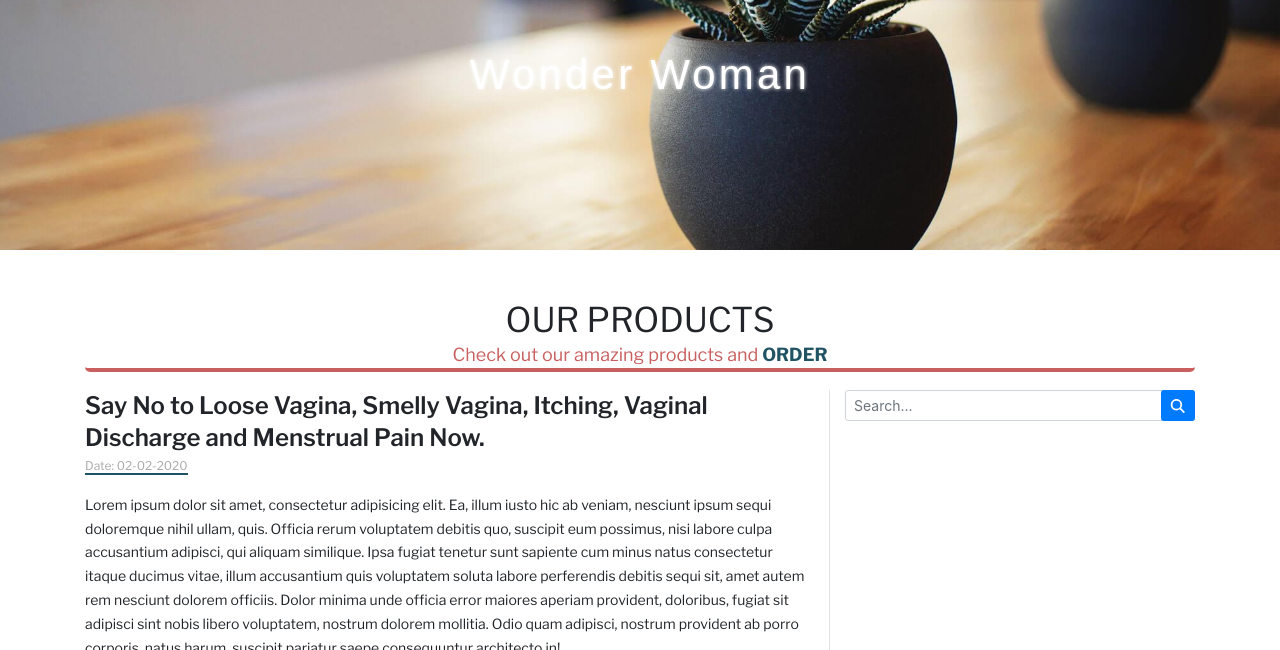
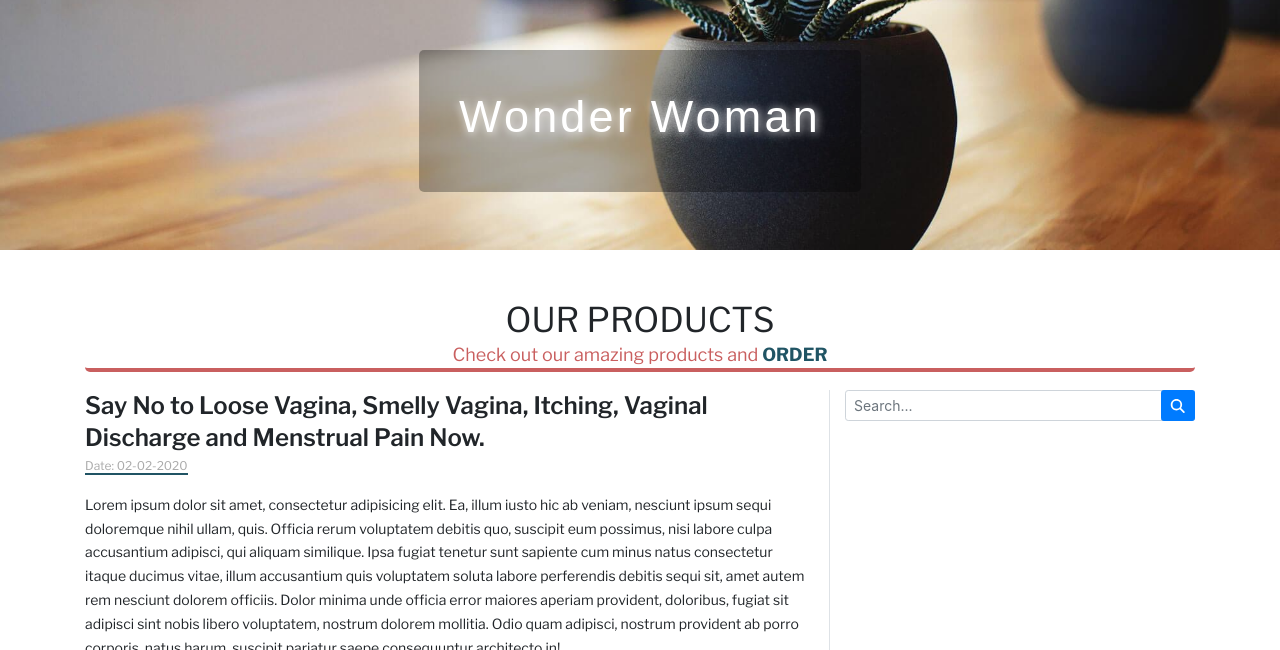
Before and after one commit to Yasholma/perfect-african-woman, a plain HTML site: page main.html in a window 1280 px wide. Shown: the part 150-800 px from the top of the page. Drawn offline with nearby package versions, Linux system fonts and the light colour scheme; a web font is replaced by a local one.

Commit message:
Update custom.css

```diff
--- a/assets/css/custom.css
+++ b/assets/css/custom.css
@@ -780,13 +780,17 @@
         top: 50%;
         left: 50%;
         transform: translateX(-50%);
+        background: rgba(0, 0, 0, 0.3);
+        padding: 40px;
+        border: none;
+        border-radius: 5px;
     }
 
     #main-home .home-content h2 {
         font-family: var(--nav-font);
-        font-size: 42px;
+        font-size: 45px;
         letter-spacing: .2rem;
-        text-shadow: 0 0 4px;
+        text-shadow: 1px 1px 10px;
     }
 
     #main-home #home-overlay {
```
